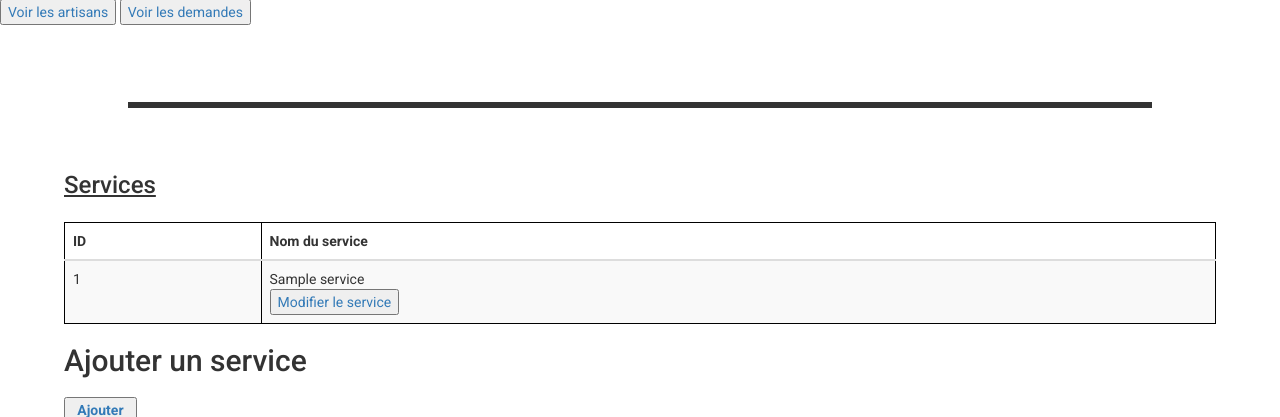
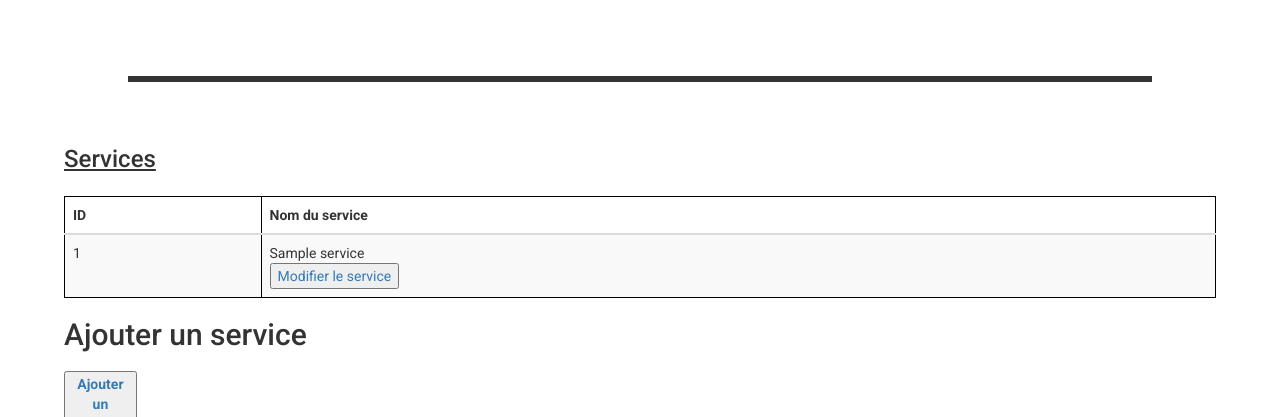
Before and after one commit to quentinEpsi/Stage_Symfony, a Symfony app: template templates/tdbadmin/index.html.twig in a window 1280 px wide. Shown: the part 517-934 px from the top of the page. Run offline with Twig, Linux system fonts and the light colour scheme; the template is opened without the code that fills it: most values are stand-ins (such as "Sample title", 1, 10 or a date in 2020); data that the repository does not hold is empty; some libraries are stand-ins or nearby versions.

Commit message:
fix navbar admin

```diff
--- a/templates/navbar.html.twig
+++ b/templates/navbar.html.twig
@@ -38,24 +38,6 @@
             <div class="collapse navbar-collapse" id="min_navbar">
                 <ul class="nav navbar-nav navbar-left">
                     <li><a href="/" class="logo"><strong>SR2F</strong></a></li>
-                    {# TABLEAU ADMIN #}
-                    {% if currentRole == 'ROLE_ADMIN' %}
-                    <li><a href="{{ path('tdbadmin') }}"><b>Tableau Admin</b></a></li>
-                    {% endif %}
-                    {# FIN TABLEAU ADMIN#}
-
-                    {# TABLEAU COMMERCIAL #}
-                    {% if currentRole == 'ROLE_COMMERCIAL' %}
-                        <li><a href="{{ path('tdbcommercial') }}"><b>Tableau Commercial</b></a></li>
-                    {% endif %}
-                    {# FIN TABLEAU COMMERCIAL#}
-
-                    {# TABLEAU COMMERCIAL #}
-                    {% if currentRole == 'ROLE_ARTISAN' %}
-                        <li><a href="{{ path('espacepartenaire') }}"><b>Voir mon espace partenaire</b></a></li>
-                    {% endif %}
-                    {# FIN TABLEAU COMMERCIAL#}
-
 
 					{% if currentPath == path('home') or currentPath == path('contact') or currentPath == path('demande_prestation') %}
 						<li><a href="/#apropos">À propos</a></li>
@@ -85,10 +67,12 @@
                 <li><a href="{{ path('paiement')}}">Mes crédits</a></li>
                 {% endif %}
                 {% if currentRole == 'ROLE_ADMIN' or (currentPath == path('admindemandes') or currentPath == path('adminprestataire') or currentPath == path('tdbadmin') ) %}
+                <li><a href="{{ path('tdbadmin') }}"><b>Tableau Admin</b></a></li>
                 <li><a href="{{ path('admindemandes')}}">Les demandes admin</a></li>
                 <li><a href="{{ path('adminprestataire')}}">Les artisans admin</a></li>
                 {% endif %}
                 {% if currentRole == 'ROLE_COMMERCIAL' and (currentPath == path('commercialdemandes') or currentPath == path('commercialprestataire') or currentPath == path('tdbcommercial') ) %}
+                <li><a href="{{ path('tdbcommercial') }}"><b>Tableau Commercial</b></a></li>
                 <li><a href="{{ path('commercialdemandes')}}">Les demandes commercial</a></li>
                 <li><a href="{{ path('commercialprestataire')}}">Les artisans commercial</a></li>
                 {% endif %}
--- a/templates/tdbadmin/index.html.twig
+++ b/templates/tdbadmin/index.html.twig
@@ -65,9 +65,6 @@
     </div>
 </div>
 
-    <!-- A FAIRE POUR VINCENT : BOUTONS A CENTRER ET METTRE DES VRAIES VALEURS SUR LE GRAPHIQUE -->
-<button ><a href="{{path('adminprestataire')}}">Voir les artisans</a></button>
-<button ><a href="{{path('admindemandes')}}">Voir les demandes</a></button>
 <div class="flex-container">
     <div id="BarreHorizontale"></div>
 </div>
```
